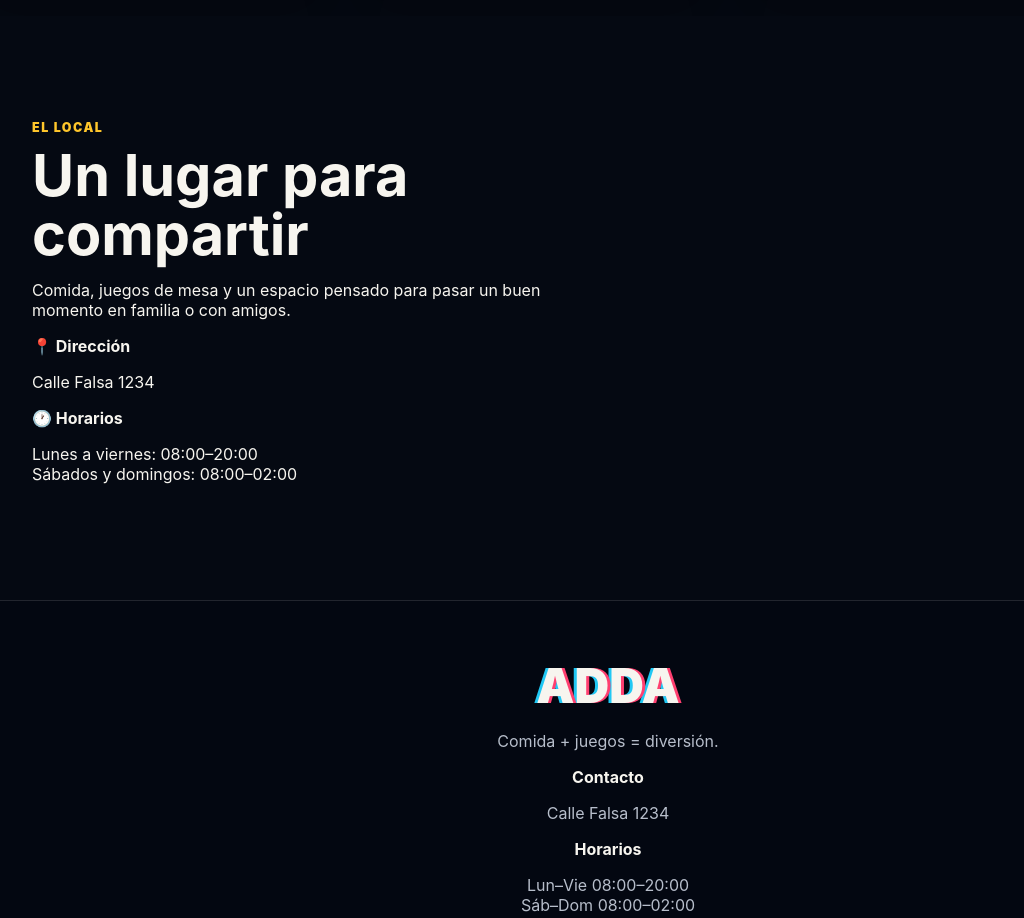
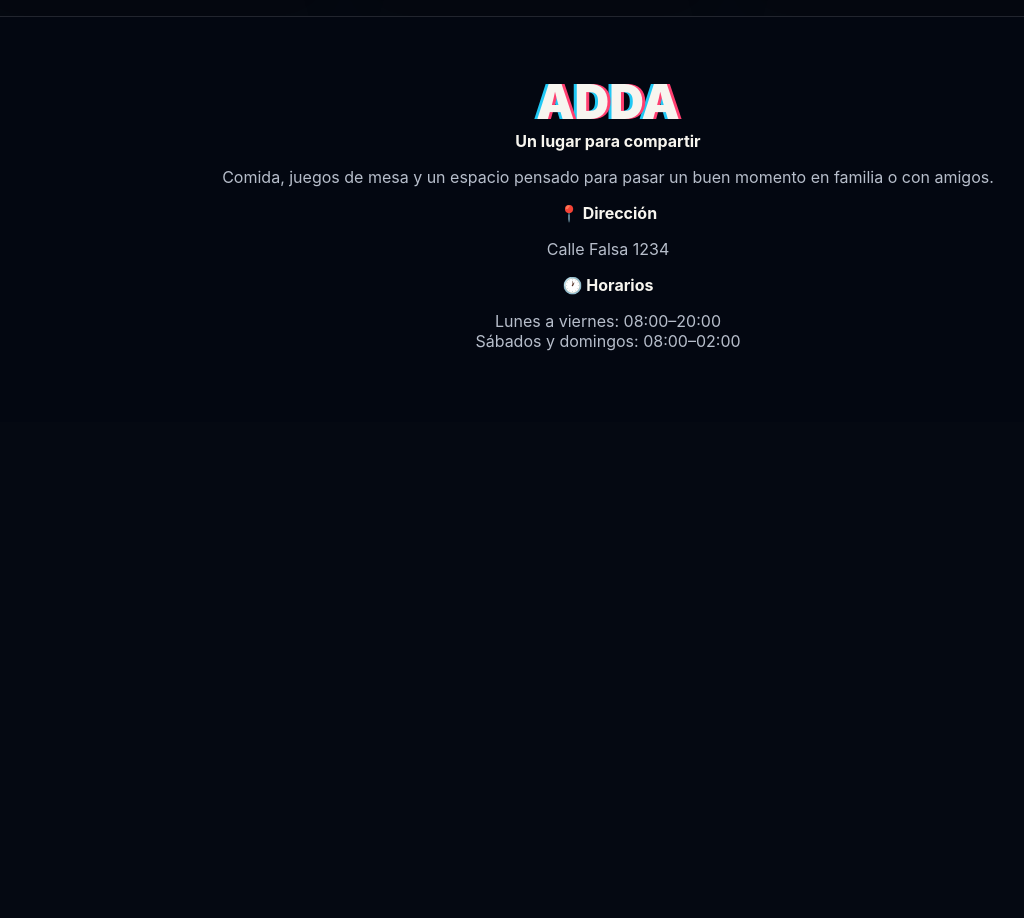
Before and after one commit to Pichikata/adda, a plain HTML site: page index.html in a window 1280 px wide. Shown: the part 2711-3629 px from the top of the page, without its empty margins (32-1056 px from the left). After the commit the page ends 3133 px from the top, so only its background shows below. Drawn offline with Linux system fonts and the light colour scheme.

Commit message:
Add files via upload

```diff
--- a/index.html
+++ b/index.html
@@ -58,7 +58,8 @@
       </div>
     </section>
 
-    <!-- CATÁLOGO DE COMIDAS -->
+
+<!-- CATÁLOGO DE COMIDAS -->
     <section id="menu" class="catalog-section container">
       <div class="section-heading">
         <div>
@@ -186,47 +187,27 @@
       </div>
     </section>
 
-    <section id="local" class="local-section">
-      <div class="container local-grid">
-        <div>
-          <span class="eyebrow">EL LOCAL</span>
-          <h2>Un lugar para compartir</h2>
-          <p>
-            Comida, juegos de mesa y un espacio pensado para pasar un buen momento
-            en familia o con amigos.
-          </p>
-        </div>
-
-        <div class="local-info">
-          <div>
-            <strong>📍 Dirección</strong>
-            <p>Calle Falsa 1234</p>
-          </div>
-          <div>
-            <strong>🕐 Horarios</strong>
-            <p>Lunes a viernes: 08:00–20:00<br>
-               Sábados y domingos: 08:00–02:00</p>
-          </div>
-        </div>
-      </div>
-    </section>
-  </main>
+</main>
 
   <footer id="contacto" class="site-footer">
     <div class="container footer-grid">
       <div>
         <div class="footer-brand">ADDA</div>
-        <p>Comida + juegos = diversión.</p>
       </div>
       <div>
-        <strong>Contacto</strong>
+        <strong>Un lugar para compartir</strong>
+        <p>Comida, juegos de mesa y un espacio pensado para pasar un buen momento en familia o con amigos.</p>
+      </div>
+      <div>
+        <strong>📍 Dirección</strong>
         <p>Calle Falsa 1234</p>
       </div>
       <div>
-        <strong>Horarios</strong>
-        <p>Lun–Vie 08:00–20:00<br>Sáb–Dom 08:00–02:00</p>
+        <strong>🕐 Horarios</strong>
+        <p>Lunes a viernes: 08:00–20:00<br>
+           Sábados y domingos: 08:00–02:00</p>
       </div>
-    </div>
+</div>
   </footer>
 
   <script src="script.js"></script>
```
